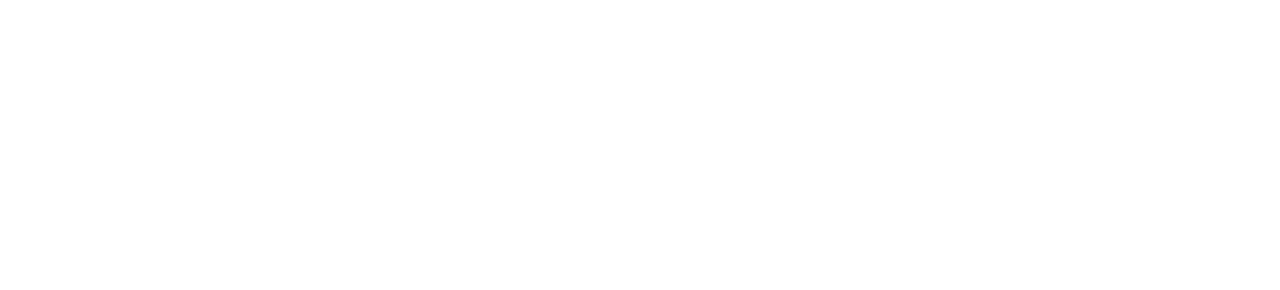
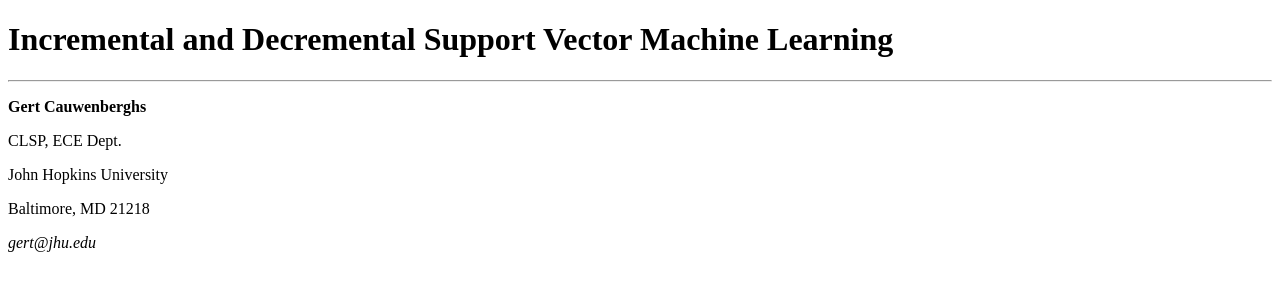
Before and after one commit to ElenaLj/optimal-hyperplane, a plain HTML site: page index.html in a window 1280 px wide. Drawn offline with Linux system fonts and the light colour scheme.

Commit message:
insert header

```diff
--- a/index.html
+++ b/index.html
@@ -9,7 +9,13 @@
 <body>
     <!-- header -->
     <header>
-
+        <h1>Incremental and Decremental Support Vector Machine Learning</h1>
+        <hr>
+        <p><strong>Gert Cauwenberghs</strong></p>
+        <p>CLSP, ECE Dept.</p>
+        <p>John Hopkins University</p>
+        <p>Baltimore, MD 21218</p>
+        <p><em>gert@jhu.edu</em></p>
     </header>
     <!-- /header -->
 
```
